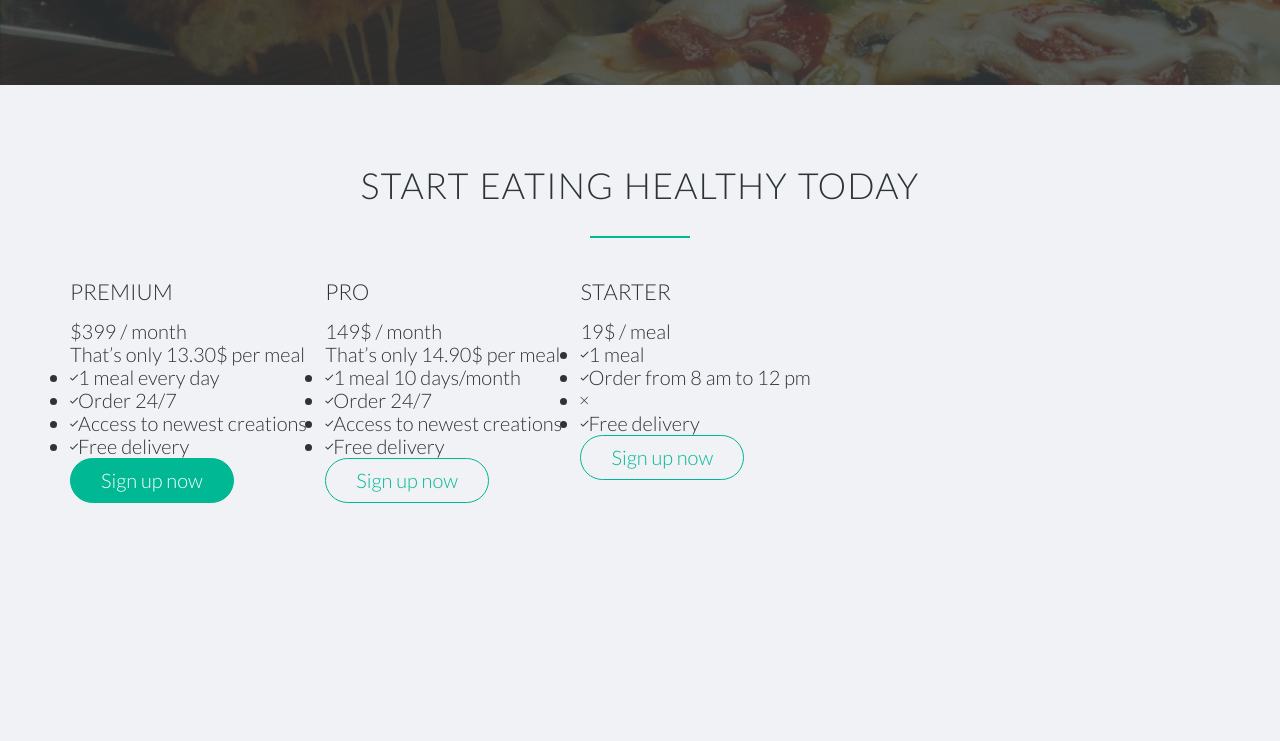
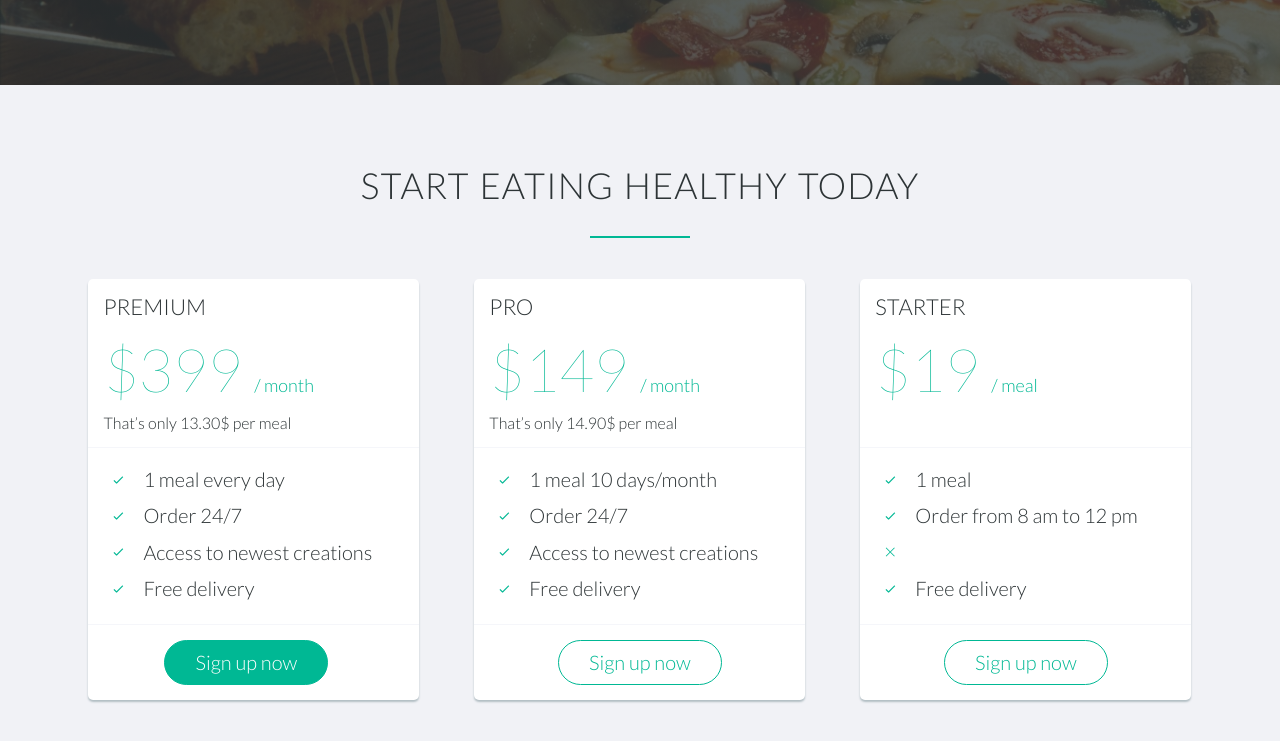
Before and after one commit to khalid32/Omnifood, a plain HTML site: page index.html in a window 1280 px wide. Shown: the part 3898-4639 px from the top of the page. Before the commit the page ends 4492 px from the top, so only its background shows below. Drawn offline with Linux system fonts and the light colour scheme; files whose address does not match are found by name.

Commit message:
Building up the sign up section - CSS.

```diff
--- a/index.html
+++ b/index.html
@@ -260,19 +260,19 @@
             <h2>Start eating healthy today</h2>
         </div>
         <div class="row">
-            <div class="col span 1-of-3">
+            <div class="col span-1-of-3">
                 <div class="plan-box">
                     <div>
                         <h3>Premium</h3>
-                        <p class="plan-price">$399 / month</p>
+                        <p class="plan-price">$399 <span>/ month</span></p>
                         <p class="plan-price-meal">That’s only 13.30$ per meal</p>
                     </div>
                     <div>
                         <ul>
-                            <li><i class="ion-ios-checkmark-empty"></i>1 meal every day</li>
-                            <li><i class="ion-ios-checkmark-empty"></i>Order 24/7</li>
-                            <li><i class="ion-ios-checkmark-empty"></i>Access to newest creations</li>
-                            <li><i class="ion-ios-checkmark-empty"></i>Free delivery</li>
+                            <li><i class="ion-ios-checkmark-empty icon-small"></i>1 meal every day</li>
+                            <li><i class="ion-ios-checkmark-empty icon-small"></i>Order 24/7</li>
+                            <li><i class="ion-ios-checkmark-empty icon-small"></i>Access to newest creations</li>
+                            <li><i class="ion-ios-checkmark-empty icon-small"></i>Free delivery</li>
                         </ul>
                     </div>
                     <div>
@@ -280,19 +280,19 @@
                     </div>
                 </div>
             </div>
-            <div class="col span 1-of-3">
+            <div class="col span-1-of-3">
                 <div class="plan-box">
                     <div>
                         <h3>Pro</h3>
-                        <p class="plan-price">149$ / month</p>
+                        <p class="plan-price">$149 <span>/ month</span></p>
                         <p class="plan-price-meal">That’s only 14.90$ per meal</p>
                     </div>
                     <div>
                         <ul>
-                            <li><i class="ion-ios-checkmark-empty"></i>1 meal 10 days/month</li>
-                            <li><i class="ion-ios-checkmark-empty"></i>Order 24/7</li>
-                            <li><i class="ion-ios-checkmark-empty"></i>Access to newest creations</li>
-                            <li><i class="ion-ios-checkmark-empty"></i>Free delivery</li>
+                            <li><i class="ion-ios-checkmark-empty icon-small"></i>1 meal 10 days/month</li>
+                            <li><i class="ion-ios-checkmark-empty icon-small"></i>Order 24/7</li>
+                            <li><i class="ion-ios-checkmark-empty icon-small"></i>Access to newest creations</li>
+                            <li><i class="ion-ios-checkmark-empty icon-small"></i>Free delivery</li>
                         </ul>
                     </div>
                     <div>
@@ -300,18 +300,19 @@
                     </div>
                 </div>
             </div>
-            <div class="col span 1-of-3">
+            <div class="col span-1-of-3">
                 <div class="plan-box">
                     <div>
                         <h3>Starter</h3>
-                        <p class="plan-price">19$ / meal</p>
+                        <p class="plan-price">$19 <span>/ meal</span></p>
+                        <p class="plan-price-meal">&nbsp;</p>
                     </div>
                     <div>
                         <ul>
-                            <li><i class="ion-ios-checkmark-empty"></i>1 meal</li>
-                            <li><i class="ion-ios-checkmark-empty"></i>Order from 8 am to 12 pm</li>
-                            <li><i class="ion-ios-close-empty"></i></li>
-                            <li><i class="ion-ios-checkmark-empty"></i>Free delivery</li>
+                            <li><i class="ion-ios-checkmark-empty icon-small"></i>1 meal</li>
+                            <li><i class="ion-ios-checkmark-empty icon-small"></i>Order from 8 am to 12 pm</li>
+                            <li><i class="ion-ios-close-empty icon-small"></i></li>
+                            <li><i class="ion-ios-checkmark-empty icon-small"></i>Free delivery</li>
                         </ul>
                     </div>
                     <div>
@@ -323,30 +324,3 @@
     </section>
 </body>
 </html>
-
-<!-- Section 6: Sign up and pricing plans
-Title: Start eating healthy today
-
-Plan 1: Premium
-399$ per month
-That’s only 13.30$ per meal
-1 meal every day
-Order 24/7
-Access to newest creations
-Free delivery
-
-
-Plan 2: Pro
-149$ per month
-That’s only 14.90$ per meal
-1 meal 10 days/month
-Order 24/7
-Access to newest creations
-Free delivery
-
-
-Plan 3: Starter
-19$ per meal
-1 meal
-Order from 8 am to 12 pm
-Free delivery -->
--- a/src/css/style.css
+++ b/src/css/style.css
@@ -12,6 +12,7 @@
     --clr-light: #f1f2f6;
     --clr-lighter: #ffffff;
     --clr-middle-light: #f5f6fa;
+    --clr-grey: #b2bec3;
     --clr-dark: #2d3436;
     --clr-accent: #00b894;
     --clr-accent-darker: #009679;
@@ -401,3 +402,56 @@ cite img {
     margin-right: 10px;
     vertical-align: middle;
 }
+
+/* SIGN UP */
+
+.section-plans {
+    background-color: var(--clr-light);
+}
+
+.plan-box {
+    background-color: var(--clr-lighter);
+    border-radius: 5px;
+    width: 90%;
+    margin-left: 5%;
+    box-shadow: 0 2px 2px var(--clr-grey);
+}
+
+.plan-box div {
+    padding: 15px;
+    border-bottom: 1px solid var(--clr-middle-light);
+}
+
+.plan-box div:first-child {
+    border-top-left-radius: 5px;
+    border-top-right-radius: 5px;
+}
+
+.plan-box div:last-child {
+    text-align: center;
+    border: 0
+}
+
+.plan-price {
+    font-size: 300%;
+    margin-bottom: 10px;
+    font-weight: 100;
+    color: var(--clr-accent);
+}
+
+.plan-price span {
+    font-size: 30%;
+    font-weight: 300;
+}
+
+.plan-price-meal {
+    font-size: 80%;
+}
+
+.plan-box ul {
+    list-style: none;
+}
+
+.plan-box ul li {
+    padding: 5px 0;
+}
```
